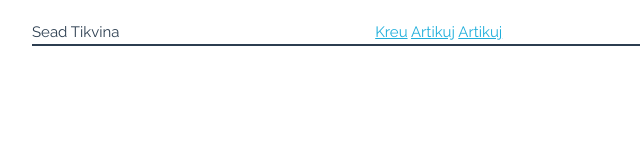
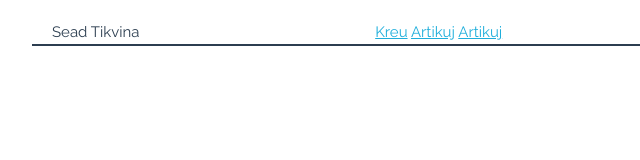
Before and after one commit to Seadi/test, a plain HTML site: page index.html in a window 1280 px wide. Shown: the full height of the page, 278-918 px from the left. Drawn offline with Linux system fonts and the light colour scheme.

Commit message:
Update index.html

```diff
--- a/index.html
+++ b/index.html
@@ -34,8 +34,8 @@
   <div class="container">
 
     <header class="row">
-      <div class="one-half column logo">
-        <a href="http://fb.com" style="text-decoration:none;color:#2c3e50">Sead Tikvina</a>
+      <div class="one-half column">
+        <a href="http://fb.com" style="text-decoration:none;color:#2c3e50;margin-left:2rem">Sead Tikvina</a>
       </div>
       <nav class="one-half column">
         <a href="http://fb.com">Kreu</a>
```
